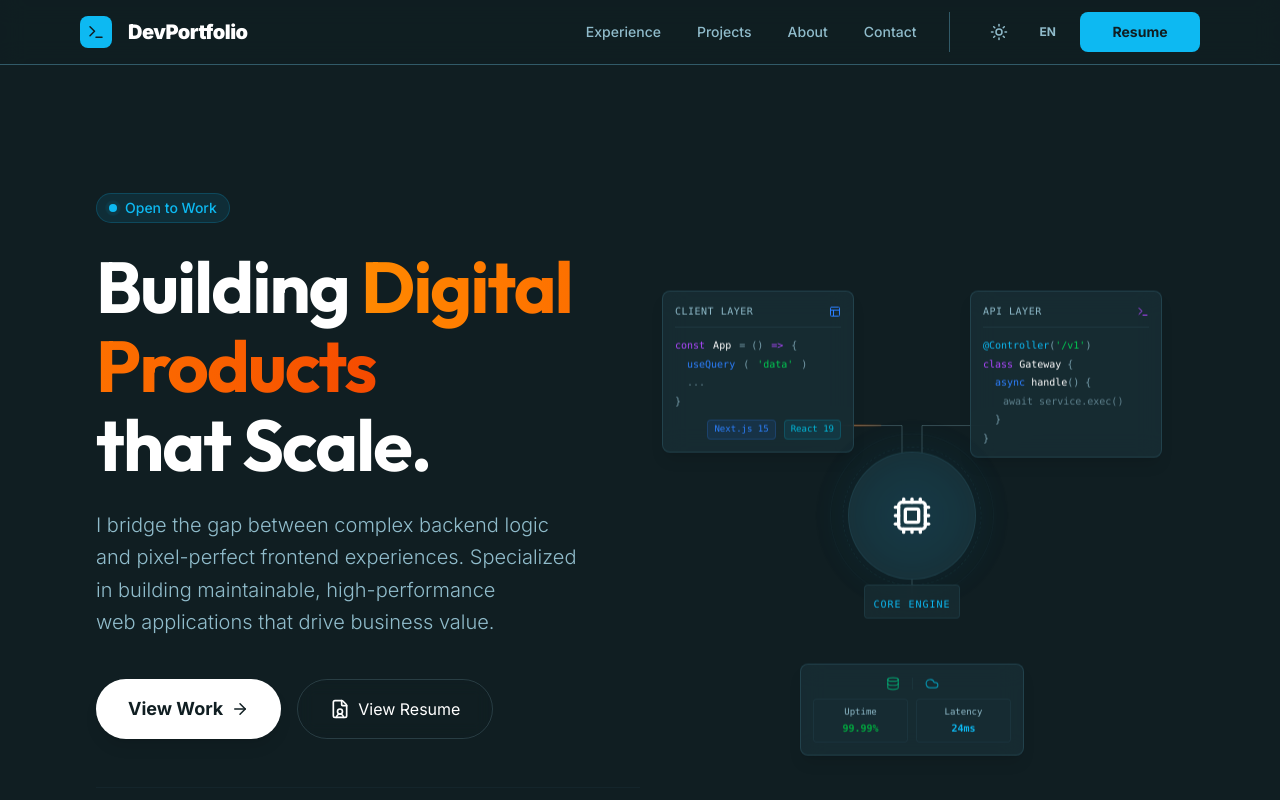
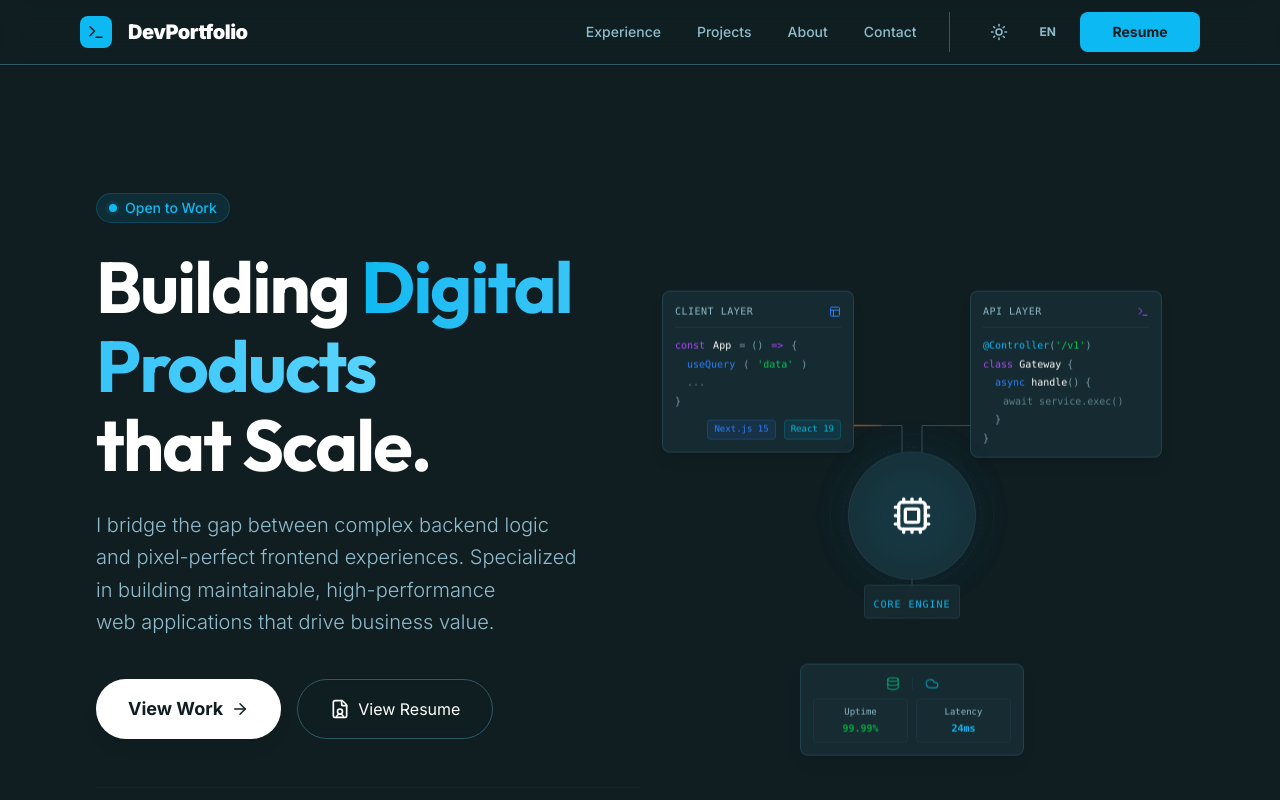
Before and after one commit to NickRami/my-portfolio, a React (Vite) app: page / in a window 1280 px wide. Shown: the top 800 px of the page. Built offline with nearby package versions, Linux system fonts and the light colour scheme.

Commit message:
style: finalise teal theme and unified layout design

```diff
--- a/src/components/Hero.tsx
+++ b/src/components/Hero.tsx
@@ -44,7 +44,7 @@ export default function Hero() {
           </motion.div>
 
           <h1 className="font-display text-3xl sm:text-5xl md:text-7xl lg:text-7xl font-bold tracking-tight leading-[1.1] text-balance">
-            {t('hero.title.start')} <span className="text-transparent bg-clip-text bg-gradient-to-r from-orange-400 to-orange-600">{t('hero.title.highlight')}</span> {t('hero.title.end')}
+            {t('hero.title.start')} <span className="text-transparent bg-clip-text bg-gradient-to-r from-primary to-[#57d4ff]">{t('hero.title.highlight')}</span> {t('hero.title.end')}
           </h1>
 
           <p className="text-lg md:text-xl text-muted-foreground leading-relaxed font-light max-w-xl mx-auto lg:mx-0 text-balance">
@@ -53,10 +53,10 @@ export default function Hero() {
         </div>
 
         <div className="flex flex-col sm:flex-row gap-4 justify-center lg:justify-start w-full">
-          <a href="#projects" className="px-8 py-4 rounded-full bg-foreground text-background font-bold text-lg hover:bg-primary/90 hover:text-white transition-all shadow-lg hover:shadow-primary/20 flex items-center justify-center gap-2 group w-full sm:w-auto">
+          <a href="#projects" className="px-8 py-4 rounded-full bg-foreground text-background font-bold text-lg hover:bg-primary transition-all shadow-lg hover:shadow-primary/20 flex items-center justify-center gap-2 group w-full sm:w-auto">
             {t('hero.cta.work')} <ArrowRight size={18} className="group-hover:translate-x-1 transition-transform" />
           </a>
-          <a href={language === 'es' ? "/curriculum" : "/resume"} className="px-8 py-4 rounded-full border border-muted-foreground/20 hover:bg-muted/10 hover:border-foreground/50 transition-colors flex items-center justify-center gap-2 backdrop-blur-sm w-full sm:w-auto">
+          <a href={language === 'es' ? "/curriculum" : "/resume"} className="px-8 py-4 rounded-full border border-border bg-background/40 hover:bg-muted/10 hover:border-primary/50 transition-colors flex items-center justify-center gap-2 backdrop-blur-sm w-full sm:w-auto">
             <FileUser size={20} /> {t('hero.cta.resume')}
           </a>
         </div>
```
